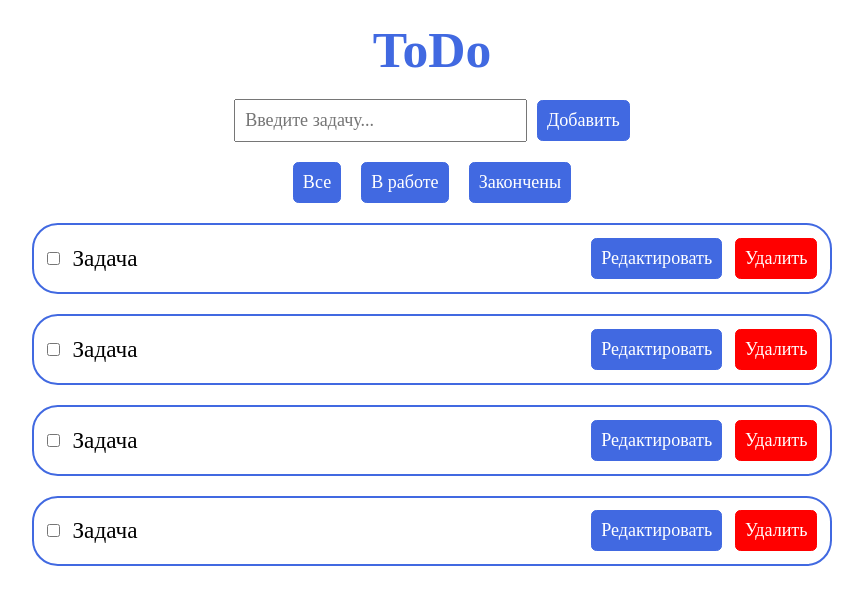
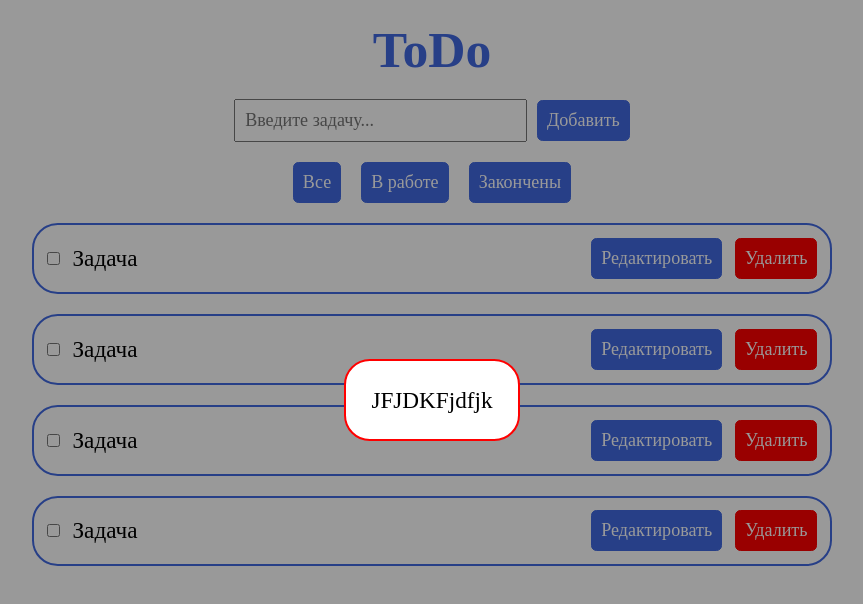
Before and after one commit to Abrikosochka/CRM-System, a React (Vite) app: page / in a window 1280 px wide. Shown: the top 604 px of the page, without its empty margins (208-1071 px from the left). Built offline with nearby package versions, Linux system fonts and the light colour scheme; a web font is replaced by a local one.

Commit message:
add logic task create and validate

```diff
--- a/index.html
+++ b/index.html
@@ -1,6 +1,7 @@
 <!doctype html>
 <html lang="en">
   <head>
+    <script src="http://192.168.0.107:8097"></script>
     <meta charset="UTF-8" />
     <link rel="icon" type="image/svg+xml" href="/vite.svg" />
     <meta name="viewport" content="width=device-width, initial-scale=1.0" />
--- /dev/null
+++ b/src/api/tasks-api.js
@@ -0,0 +1,26 @@
+export const addTask = async (value) => {
+  try {
+    if (value.title.length >= 2 && value.title.length <= 64) {
+      const response = await fetch(
+        'https://easydev.club/api/v1/todos',
+        {
+          method: 'POST',
+          mode: "cors",
+          body: JSON.stringify(value),
+        }
+      );
+      console.log('ok', response)
+    }
+    else if (value.title === "") {
+      throw new Error('Задаче нужно название')
+    }
+    else if (value.title.length < 2) {
+      throw new Error('Слишком короткое название')
+    }
+    else {
+      throw new Error('Слишком длинное название')
+    }
+  } catch (e) {
+    throw new Error(e.message)
+  }
+}
--- a/src/components/add-form/AddTaskForm.jsx
+++ b/src/components/add-form/AddTaskForm.jsx
@@ -1,9 +1,30 @@
+import { useState } from 'react'
+import { addTask } from '../../api/tasks-api'
 import './addTaskForm.css'
 
-const AddTaskForm = () => {
+const AddTaskForm = (props) => {
+  const [value, setValue] = useState({ isDone: true, title: '' })
+
+  const handlerCreate = async (e) => {
+    e.preventDefault()
+    try {
+      await addTask(value)
+      setValue({ isDone: true, title: '' });
+    } catch (e) {
+      props.onUpdateError({ open: true, text: e.message })
+    }
+  }
+
   return (
-    <form className='task-add'>
-      <input type="text" className='task-add_input' placeholder='Введите задачу...' />
+    <form className='task-add' onSubmit={
+      handlerCreate
+    }>
+      <input type="text"
+        className='task-add_input'
+        placeholder='Введите задачу...'
+        onChange={
+          (e) => setValue({ isDone: true, title: e.target.value })
+        } />
       <button type='submit' className='task-add_button'>Добавить</button>
     </form>
   )
--- /dev/null
+++ b/src/components/error/Error.jsx
@@ -0,0 +1,18 @@
+import './error.css'
+const Error = (props) => {
+  const handleClick = () => {
+    props.onUpdateError(prev => prev.open = false)
+  }
+
+  return (
+    <div className='error' onClick={handleClick}>
+      <div>
+        <p>{
+          props.text
+        }</p>
+      </div>
+    </div>
+  )
+}
+
+export default Error
--- /dev/null
+++ b/src/components/error/error.css
@@ -0,0 +1,21 @@
+.error {
+  position: fixed;
+  top: 0;
+  left: 0;
+  width: 100vw;
+  height: 100vh;
+  background-color: rgba(0, 0, 0, 0.4);
+  position: absolute;
+  display: flex;
+  flex-direction: column;
+  justify-content: center;
+  align-items: center;
+}
+
+.error div {
+  background-color: white;
+  color: black;
+  border: 2px solid red;
+  padding: 1em;
+  border-radius: 1em;
+}
--- a/src/pages/MainPage.jsx
+++ b/src/pages/MainPage.jsx
@@ -1,15 +1,21 @@
+import { useState } from 'react'
 import AddTaskForm from '../components/add-form/AddTaskForm'
 import Header from '../components/header/Header'
 import TaskList from '../components/tasks-list/TaskList'
 import TaskSort from '../components/tasks-sort/TaskSort'
 import './mainPage.css'
+import Error from '../components/error/Error'
 
 const MainPage = () => {
+
+  const [errorAdd, setAddError] = useState({ open: true, text: "JFJDKFjdfjk" })
+
   return (
     <div className='container'>
+      {errorAdd.open && <Error text={errorAdd.text} onUpdateError={setAddError}></Error>}
       <Header></Header>
       <main>
-        <AddTaskForm></AddTaskForm>
+        <AddTaskForm onUpdateError={setAddError}></AddTaskForm>
         <TaskSort></TaskSort>
         <TaskList></TaskList>
       </main>
```
